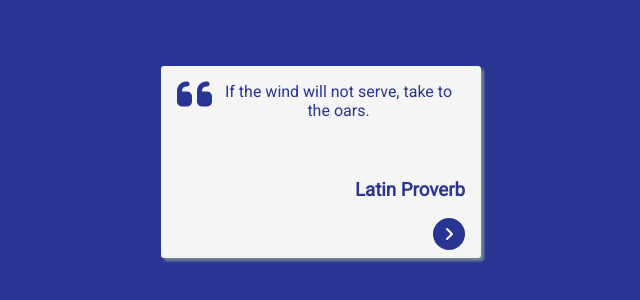
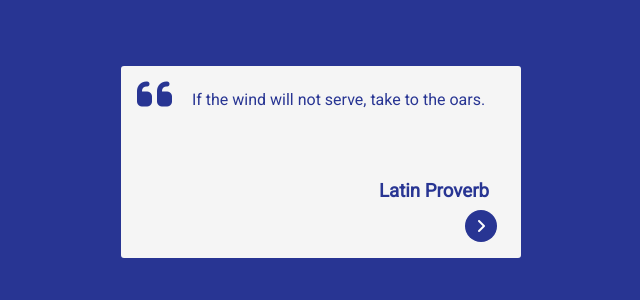
Before and after one commit to luisangeluis/QuoteBox, a React (Vite) app: page / in a window 1280 px wide. Shown: the part 238-538 px from the top of the page, without its empty margins (319-959 px from the left). Built offline with nearby package versions, Linux system fonts and the light colour scheme.

Commit message:
Renamed component

```diff
--- a/src/App.css
+++ b/src/App.css
@@ -7,26 +7,26 @@
   background-color: #283593;
 }
 .red {
-  background-color: #FF0033;
+  background-color: #ff0033;
 }
 .black {
-  background-color: #212F3D;
+  background-color: #212f3d;
 }
 .yellow {
-  background-color: #FF5722;
+  background-color: #ff5722;
 }
 
 .color-blue {
   color: #283593;
 }
 .color-red {
-  color: #FF0033;
+  color: #ff0033;
 }
 .color-black {
-  color: #212F3D;
+  color: #212f3d;
 }
 .color-yellow {
-  color: #FF5722;
+  color: #ff5722;
 }
 
 .container {
@@ -34,29 +34,29 @@
   display: flex;
   justify-content: center;
   align-items: center;
-  padding: .5rem;
+  padding: 1rem;
 }
 /***********card***********/
 /**************************/
 .card {
-  width: 20rem;
-  height: 12rem;
+  width: 25rem;
+  min-height: 12rem;
+  max-height: 25rem;
   padding: 0.5rem 1rem;
-  overflow-x: hidden;
+  overflow-y: auto;
   text-align: center;
   border-radius: 3px;
   background-color: whitesmoke;
-  box-shadow: 3px 3px 3px lightslategray;
-
   display: flex;
   justify-content: space-evenly;
   align-items: flex-start;
-  transition: all ease 1.2s;
+  transition: all ease 500ms;
 }
 
-.card:hover{
-  -webkit-transform:scale(1.03);
-  transform:scale(1.03);
+.card:hover {
+  -webkit-transform: scale(1.1);
+  transform: scale(1.1);
+  box-shadow: 3px 3px silver;
 }
 .card-body {
   display: flex;
@@ -65,12 +65,13 @@
   align-items: center;
   min-height: 100%;
   flex-grow: 1;
-  flex-shrink: 1;
+  align-self: stretch;
+  padding: 0.5rem;
 }
 
 .card-title {
   align-self: flex-end;
-  flex-grow: 1;
+  padding: 0.5rem;
   display: flex;
   justify-content: flex-end;
   align-items: center;
@@ -86,7 +87,7 @@
   align-self: flex-end;
   width: 2rem;
   height: 2rem;
-  padding: .5rem;
+  padding: 1rem;
   border-radius: 50%;
   display: flex;
   justify-content: center;
@@ -95,11 +96,10 @@
   border: none;
 }
 
-.card > i{
+.card > i {
   font-size: 2.5rem;
 }
 
-.card button i{
+.card button i {
   font-size: 1rem;
-
 }
--- a/src/App.jsx
+++ b/src/App.jsx
@@ -1,7 +1,7 @@
 import { useState } from 'react';
 import React from 'react';
 import './App.css';
-import Card from './Components/Card.jsx';
+import QuoteBox from './Components/QuoteBox.jsx';
 import quotes from './json/quotes.json';
 
 const colors = ['blue', 'red', 'black', 'yellow'];
@@ -29,11 +29,11 @@ function App() {
 
   return (
     <div className={`container ${randomColor}`}>
-      <Card
+      <QuoteBox
         randomColor={randomColor}
         randomQuote={randomQuote}
         getRandomValues={getRandomValues}
-      ></Card>
+      ></QuoteBox>
     </div>
   );
 }
--- a/src/Components/Button.jsx
+++ b/src/Components/Button.jsx
@@ -1,6 +1,10 @@
 import React from 'react';
 
-const Button = ({ getRandomValues,randomColor }) => {
-  return <button onClick={getRandomValues} className={randomColor}><i class="fa-solid fa-angle-right"></i></button>;
+const Button = ({ getRandomValues, randomColor }) => {
+  return (
+    <button onClick={getRandomValues} className={randomColor}>
+      <i className="fa-solid fa-angle-right"></i>
+    </button>
+  );
 };
 export default Button;
--- a/src/Components/Card.jsx
+++ b/src/Components/QuoteBox.jsx
@@ -1,18 +1,20 @@
 import React from 'react';
 import Button from './Button';
 
-const Card = ({ randomColor, randomQuote, getRandomValues }) => {
-  console.log(randomQuote);
+const QuoteBox = ({ randomColor, randomQuote, getRandomValues }) => {
   return (
     <div className={`card color-${randomColor}`}>
-      <i class="fa-solid fa-quote-left"></i>
+      <i className="fa-solid fa-quote-left"></i>
       <div className="card-body">
         <p className="card-text">{randomQuote.quote}</p>
         <h3 className="card-title">{randomQuote.author}</h3>
-        <Button getRandomValues={getRandomValues} randomColor={randomColor}></Button>
+        <Button
+          getRandomValues={getRandomValues}
+          randomColor={randomColor}
+        ></Button>
       </div>
     </div>
   );
 };
 
-export default Card;
+export default QuoteBox;
```
